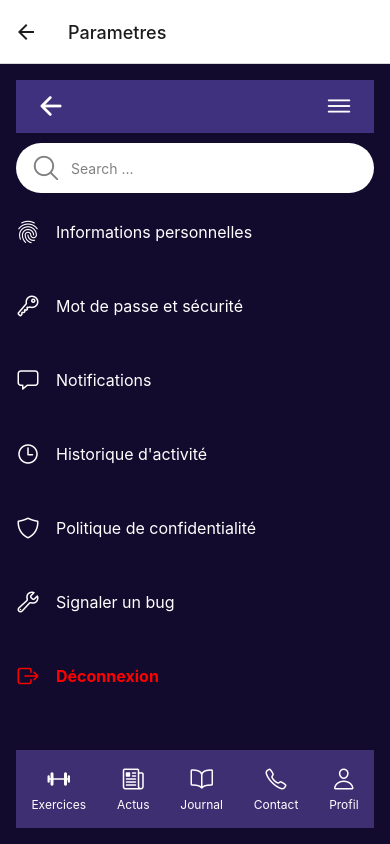
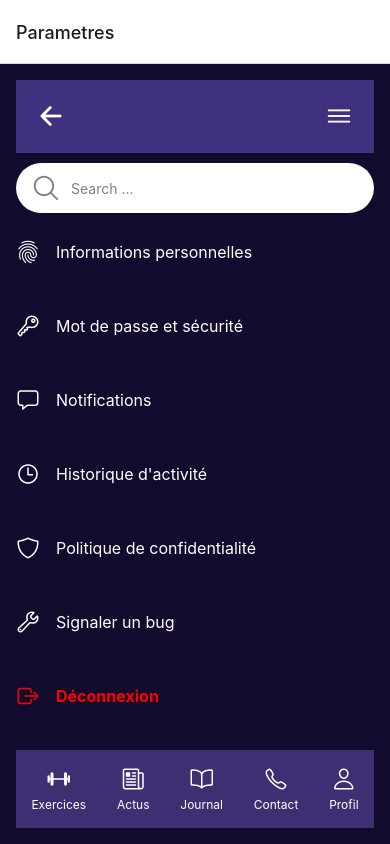
Before and after one commit to EstherMhV/HealfingApp, a React Native app: screen /Settings in a window 390 px wide. Built offline with nearby package versions, Linux system fonts and the light colour scheme.

Commit message:
fix & maj screens

```diff
--- a/App.js
+++ b/App.js
@@ -15,7 +15,7 @@ export default function App() {
   return (
     <View style={styles.container}>
       <NavigationContainer>
-        <Stack.Navigator initialRouteName="Set">
+        <Stack.Navigator initialRouteName="Settings">
           <Stack.Screen
             name="SignUp"
             component={SignUp}
@@ -46,6 +46,7 @@ export default function App() {
             component={PersonalData}
             options={{ title: "Informations personelles" }}
           />
+
         </Stack.Navigator>
       </NavigationContainer>
     </View>
--- a/components/Menu.jsx
+++ b/components/Menu.jsx
@@ -1,7 +1,10 @@
 import { Ionicons } from "@expo/vector-icons";
-import { View, Text, TouchableOpacity, StyleSheet, Image } from "react-native";
+import { View, Text, TouchableOpacity, StyleSheet } from "react-native";
+import { useNavigation } from '@react-navigation/native';
 
-export default function Menu({ navigation }) {
+const Menu = () => {
+  const navigation = useNavigation();
+
   return (
     <View style={styles.menu}>
       <TouchableOpacity
@@ -59,3 +62,5 @@ const styles = StyleSheet.create({
     alignItems: "center",
   },
 });
+
+export default Menu;
--- a/screens/ContactScreen.jsx
+++ b/screens/ContactScreen.jsx
@@ -1,5 +1,6 @@
 import { useState } from "react";
 import Menu from "../components/Menu.jsx";
+import { Ionicons } from "@expo/vector-icons";
 import { View, Text, TouchableOpacity, StyleSheet, Image } from "react-native";
 
 const Contact = ({ navigation }) => {
@@ -36,7 +37,7 @@ const Contact = ({ navigation }) => {
     <View style={styles.contactList}>
       <TouchableOpacity style={styles.contactButton}>
         <Text style={styles.buttonText}>SOS Suicide Phénix</Text>
-        <Text style={styles.buttonText}>S01 45 39 40 00</Text>
+        <Text style={styles.buttonText}>01 45 39 40 00</Text>
       </TouchableOpacity>
       <TouchableOpacity style={styles.contactButton}>
         <Text style={styles.buttonText}>SOS Amitié</Text>
@@ -73,14 +74,14 @@ const Contact = ({ navigation }) => {
           onPress={() => setActiveSection("contactPro")}
           style={styles.iconContainer}
         >
-          <Image source={require("../assets/pro.png")} style={styles.icon} />
+          <Ionicons name="medkit-outline" size={30} color="#fff" />
           <Text style={styles.headerText}>Contact Pro</Text>
         </TouchableOpacity>
         <TouchableOpacity
           onPress={() => setActiveSection("emergencyNumbers")}
           style={styles.iconContainer}
         >
-          <Image source={require("../assets/sos.png")} style={styles.icon} />
+          <Ionicons name="apps-outline" size={30} color="#fff" />
           <Text style={styles.headerText}>Numéros D'urgence</Text>
         </TouchableOpacity>
       </View>
--- a/screens/LoginScreen.jsx
+++ b/screens/LoginScreen.jsx
@@ -3,7 +3,6 @@ import {
   Text,
   TextInput,
   TouchableOpacity,
-  ImageBackground,
   Image,
   StyleSheet,
 } from "react-native";
--- a/screens/personalDataScreen.jsx
+++ b/screens/personalDataScreen.jsx
@@ -117,9 +117,8 @@ const styles = StyleSheet.create({
     flexDirection: "row",
     justifyContent: "space-between",
     alignItems: "center",
-    paddingHorizontal: 20,
-    paddingVertical: 10,
-    backgroundColor: "#120B2D",
+    padding: 20,
+    backgroundColor: "#3F317E",
   },
 });
 
--- a/screens/settingsScreen.jsx
+++ b/screens/settingsScreen.jsx
@@ -156,8 +156,7 @@ const styles = StyleSheet.create({
     flexDirection: "row",
     justifyContent: "space-between",
     alignItems: "center",
-      paddingHorizontal: 20,
-      paddingVertical: 10,
+    padding: 20,
     backgroundColor: "#3F317E",
   },
 });
```
Lines whose indentation alone changed are shown as unchanged.
